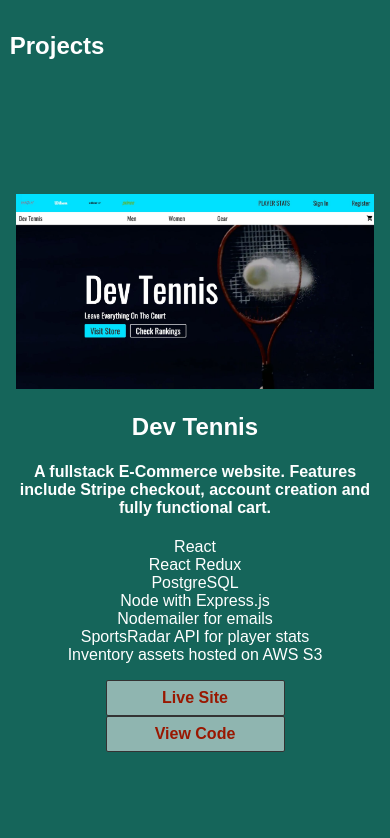
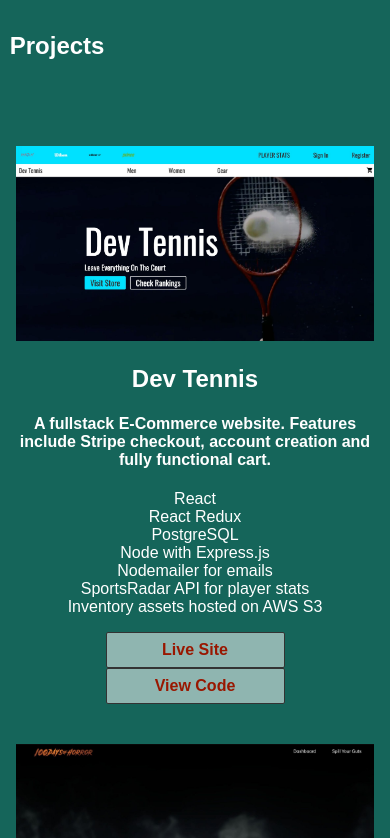
Before and after one commit to C-E-Campbell/React-Portfolio, a React (Create React App) app: page / in a window 390 px wide. Shown: the part 1200-2038 px from the top of the page. Built offline with nearby package versions, Linux system fonts and the light colour scheme; a web font is replaced by a local one.

Commit message:
added new resume

```diff
--- a/src/Components/Project/Project.module.scss
+++ b/src/Components/Project/Project.module.scss
@@ -37,6 +37,6 @@
     width: 100%;
     box-shadow: none;
     background-color: rgba(0, 0, 0, 0);
-    margin: 3rem auto;
+    margin: 0 auto 0.5rem;
   }
 }
```
Also changed, not shown: 1 other file (tests, documents, lock files or other folders).
